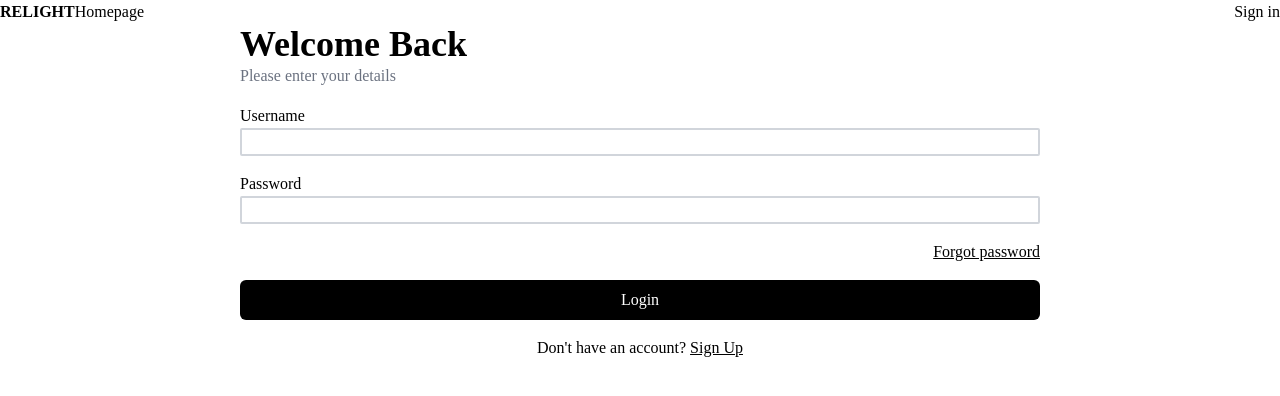
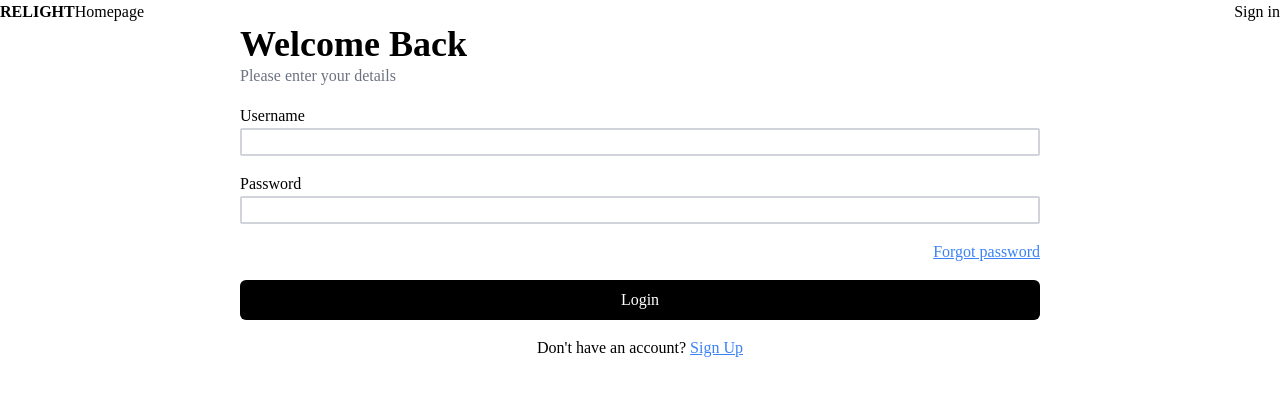
Before and after one commit to kkumber/RELIGHT, a React (Vite) app: page /login in a window 1280 px wide. Shown: the top 396 px of the page. Built offline with nearby package versions, Linux system fonts and the light colour scheme; a web font is replaced by a local one.

Commit message:
auth forms

```diff
--- a/src/components/Forms/AuthForm.tsx
+++ b/src/components/Forms/AuthForm.tsx
@@ -96,9 +96,9 @@ const AuthForm = ({action}: Prop) => {
                                 className="rounded-sm border-2 border-gray-300"
                             />
                         </div>
-                        <Link to={'*'} className="text-end underline">Forgot password</Link>
+                        <Link to={'*'} className="text-end underline text-blue-500">Forgot password</Link>
                         <button type="submit" className="bg-black text-white py-2 rounded-md">Login</button>
-                        <span className="text-center">Don't have an account? <Link to='/register'><span className="underline underline-offset-auto">Sign Up</span></Link></span>
+                        <span className="text-center">Don't have an account? <Link to='/register'><span className="underline underline-offset-auto text-blue-500">Sign Up</span></Link></span>
                     </div>
                 </form>
             ) : (
```
